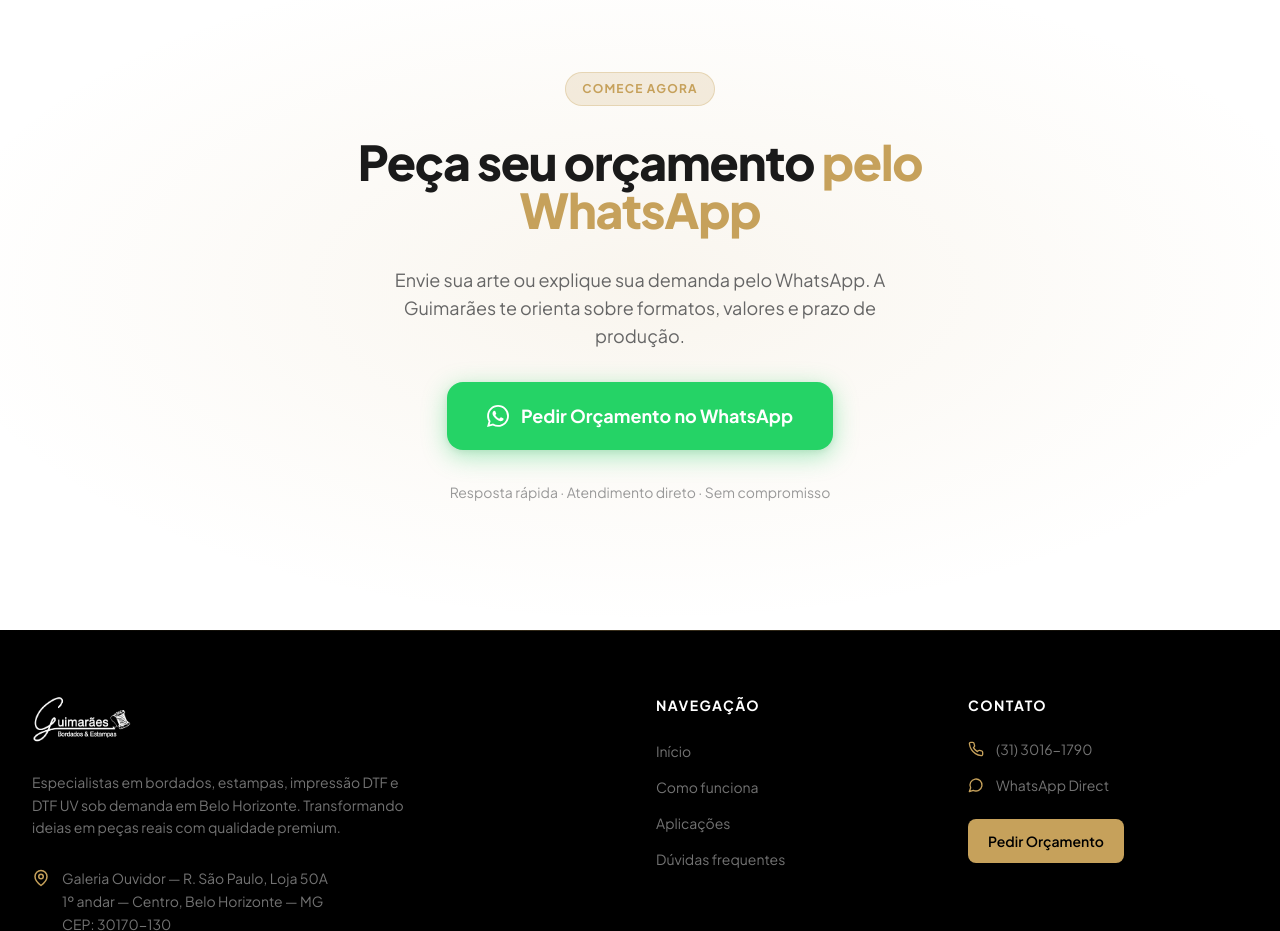
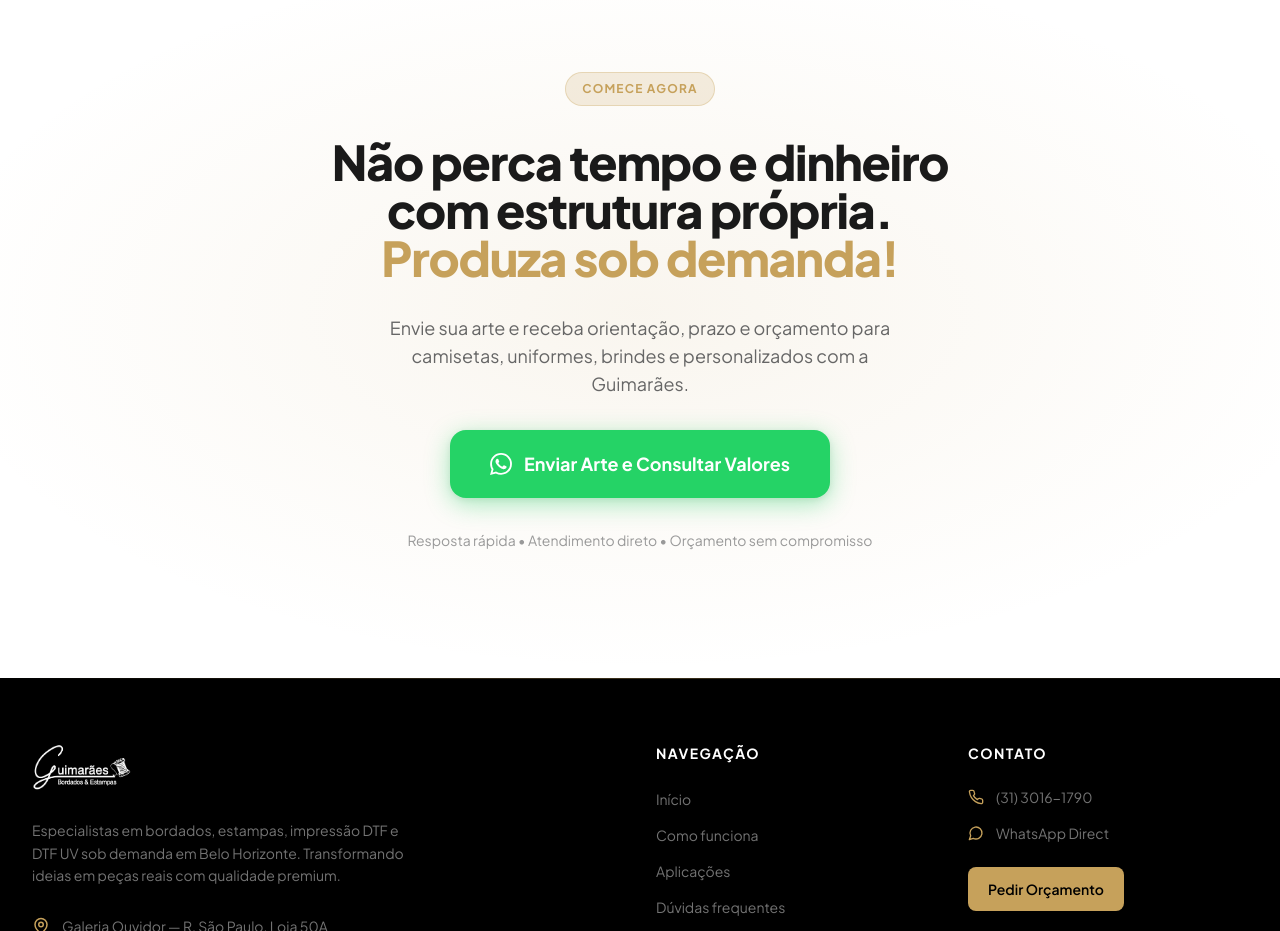
Before and after one commit to t0non/lpGuimar-esAtelier, a Next.js app: page / in a window 1280 px wide. Shown: the part 7020-7951 px from the top of the page. Built offline with nearby package versions, Linux system fonts and the light colour scheme.

Commit message:
feat: atualiza secoes finais com textos de faq e cta

```diff
--- a/src/components/FinalCTASection.tsx
+++ b/src/components/FinalCTASection.tsx
@@ -25,15 +25,15 @@
 
           {/* Título */}
           <h2 className="text-3xl sm:text-4xl lg:text-5xl font-extrabold tracking-tight leading-tight" style={{ color: '#1A1A1A' }}>
-            Peça seu orçamento{' '}
+            Não perca tempo e dinheiro com estrutura própria.{' '}
             <span style={{ color: '#C6A15B' }}>
-              pelo WhatsApp
+              Produza sob demanda!
             </span>
           </h2>
 
           {/* Texto */}
           <p className="text-base sm:text-lg leading-relaxed max-w-lg" style={{ color: '#666666' }}>
-            Envie sua arte ou explique sua demanda pelo WhatsApp. A Guimarães te orienta sobre formatos, valores e prazo de produção.
+            Envie sua arte e receba orientação, prazo e orçamento para camisetas, uniformes, brindes e personalizados com a Guimarães.
           </p>
 
           {/* CTA */}
@@ -58,12 +58,12 @@
             }}
           >
             <WhatsAppIcon size={22} />
-            Pedir Orçamento no WhatsApp
+            Enviar Arte e Consultar Valores
           </a>
 
           {/* Microcopy */}
           <p className="text-sm" style={{ color: '#999999' }}>
-            Resposta rápida · Atendimento direto · Sem compromisso
+            Resposta rápida • Atendimento direto • Orçamento sem compromisso
           </p>
         </div>
       </div>
```
